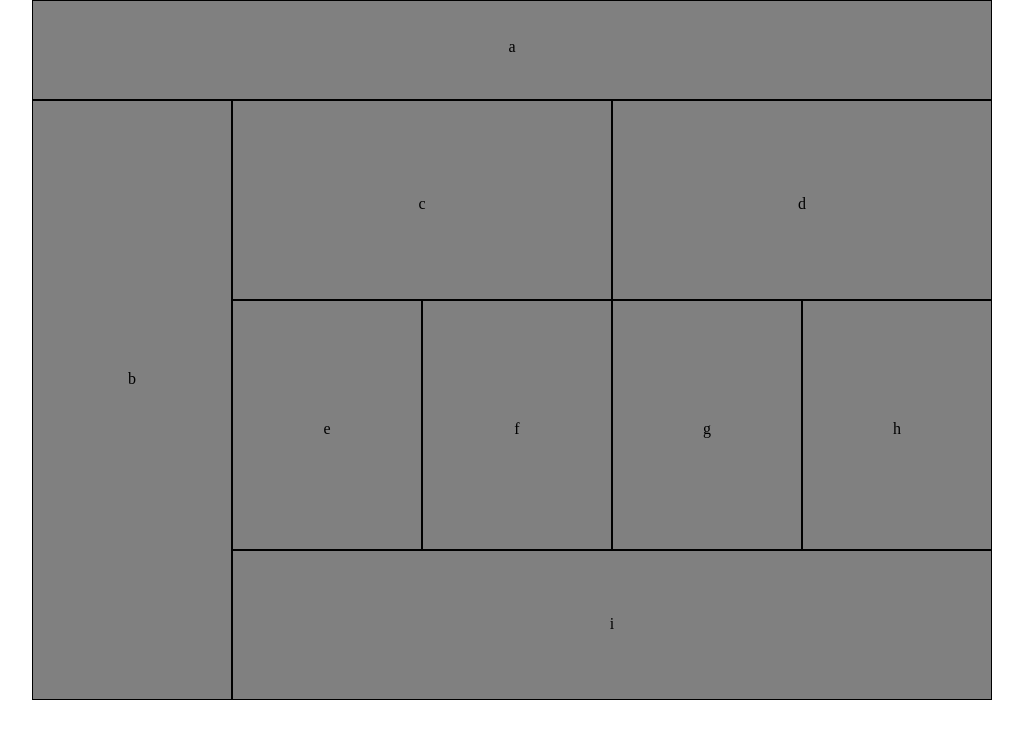
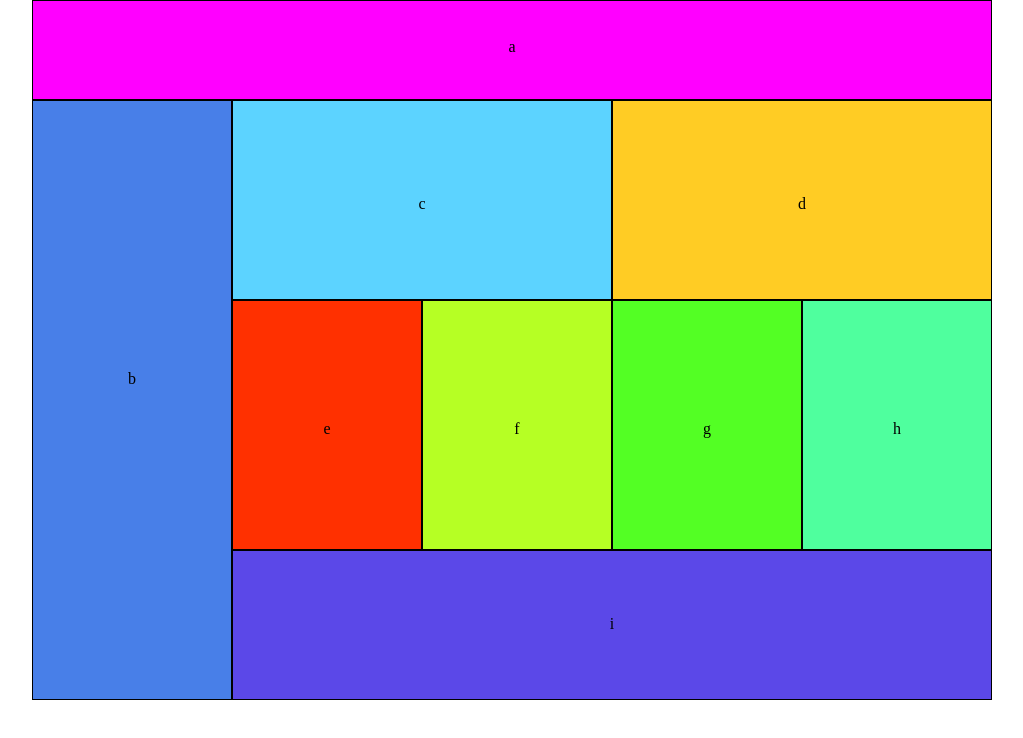
Before and after one commit to daoudnazek/lab-01, a plain HTML site: page index.html in a window 1280 px wide. Shown: the whole page, without its empty margins (128-1151 px from the left). Drawn offline with Linux system fonts and the light colour scheme.

Commit message:
finish lab04

```diff
--- a/css/base.css
+++ b/css/base.css
@@ -19,3 +19,10 @@ body {
         grid-template-rows: 100px 200px 250px 150px;
     }
 }
+
+@media(min-width:960px) {
+    body {
+
+        margin: auto;
+    }
+}
--- a/css/layout.css
+++ b/css/layout.css
@@ -1,74 +1,128 @@
 div {
     border: 1px solid black;
-    background-color: lightcoral;
 }
 #a {
     height: 75px;
     grid-column: 1/3;
+    background-color: #4FFF9E;
 }
 #b {
     height: 150px;
     grid-column: 1/3;
+    background-color:#5B48E8;
 }
 #c, #d {
     height: 125px;
     grid-column: 1/3;
+    background-color: #5CD3FF;
+}
+#d {
+    background-color: #FF00FF;
 }
 #e, #g {
 
     height: 250px;
     grid-column: 1/2;
+    background-color: #487FE8;
+}
+#g
+{
+    background-color: #FF3000;
 }
 #f, #h {
     height: 250px;
     grid-column: 2/3;
+    background-color: #53FF24;
 
+}
+#h {
+    background-color:#FFCC24 ;
 }
 #i {
     height: 80px;
     grid-column: 1/3;
+    background-color: #B6FF24;
 
 }
 
 @media(min-width: 768px) {
-    div {
-        background-color: gray
-    }
+
     #a {
         height: 100px;
         grid-column: 1 / 6;
+        background-color: #B6FF24;
+
     }
     #b {
         height: 600px;
         grid-column: 1 / 2;
+        background-color:#FFCC24 ;
     }
     #c {
         height: 200px;
         grid-column: 2 / 4;
+        background-color: #53FF24;
     }
     #d {
         height: 200px;
         grid-column: 4 / 6;
+        background-color: #FF3000;
     }
     #e {
         height: 250px;
         grid-column-start: 2;
+        background-color: #487FE8;
     }
     #f {
         height: 250px;
         grid-column: 3 / 4;
+        background-color: #FF00FF;
     }
     #g {
         height: 250px;
         grid-column: 4 / 5;
+        background-color: #5CD3FF;
     }
     #h {
         height: 250px;
         grid-column: 5 / 6;
+        background-color:#5B48E8;
     }
     #i {
         height: 150px;
         width: 100%;
         grid-column: 2 / 6;
+        background-color: #4FFF9E;
     }
 }
+
+@media(min-width: 960px) {
+    #a {
+        background-color: #FF00FF;
+    }
+    #b {
+        background-color: #487FE8;
+    }
+    #c {
+        background-color: #5CD3FF;
+    }
+    #d {
+        background-color:#FFCC24 ;
+    }
+    #e {
+        background-color: #FF3000;
+    }
+    #f {
+        background-color: #B6FF24;
+    }
+    #g {
+        background-color: #53FF24;
+    }
+    #h {
+        background-color: #4FFF9E;
+    }
+    #i {
+        background-color:#5B48E8;
+    }
+}
+}
```
